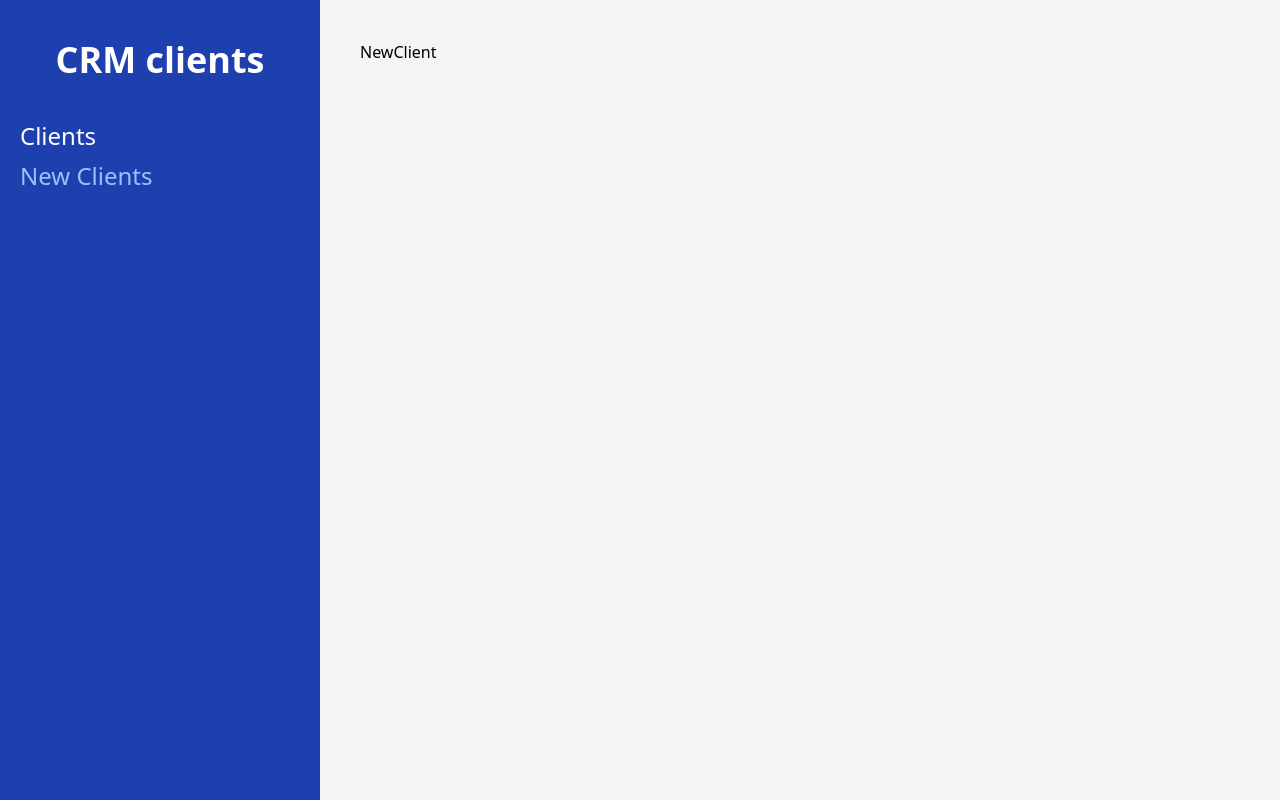
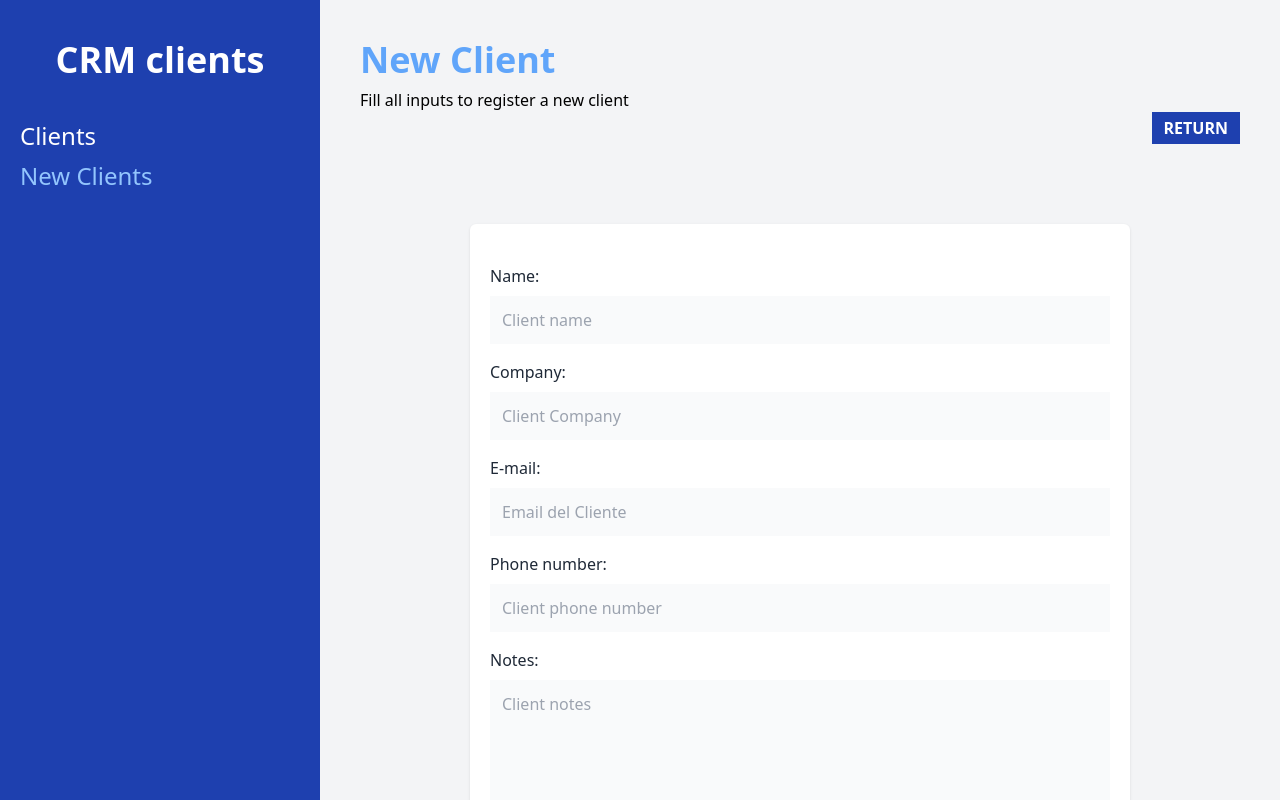
Before and after one commit to braaidg/clients-admininstrator, a React (Vite) app: page /clients/new in a window 1280 px wide. Built offline with nearby package versions, Linux system fonts and the light colour scheme.

Commit message:
Added New Client page with respectively form. Added a form element, and submit button

```diff
--- a/src/pages/NewClient.jsx
+++ b/src/pages/NewClient.jsx
@@ -1,5 +1,34 @@
-const NewClient = () => {
-  return <div>NewClient</div>;
+import { useNavigate } from "react-router-dom";
+import ClientForm from "../components/ClientForm";
+
+const NewClient = ({ client }) => {
+  const navigate = useNavigate();
+  return (
+    <>
+      <h1 className="font-black text-4xl text-blue-400">New Client</h1>
+      <p className="mt-2">Fill all inputs to register a new client</p>
+
+      <div className="flex justify-end">
+        <button
+          className="bg-blue-800 text-white px-3 py-1 font-bold uppercase"
+          onClick={() => navigate(-1)}
+        >
+          Return
+        </button>
+      </div>
+
+      <div className="bg-white shadow rounded-md md:w-3/4 mx-auto px-5 py-10 mt-20">
+        <form>
+          <ClientForm />
+          <input
+            type="submit"
+            className="mt-5 w-full bg-blue-800 p-3 uppercase font-bold text-white text-lg"
+            value="Register client"
+          />
+        </form>
+      </div>
+    </>
+  );
 };
 
 export default NewClient;
```
